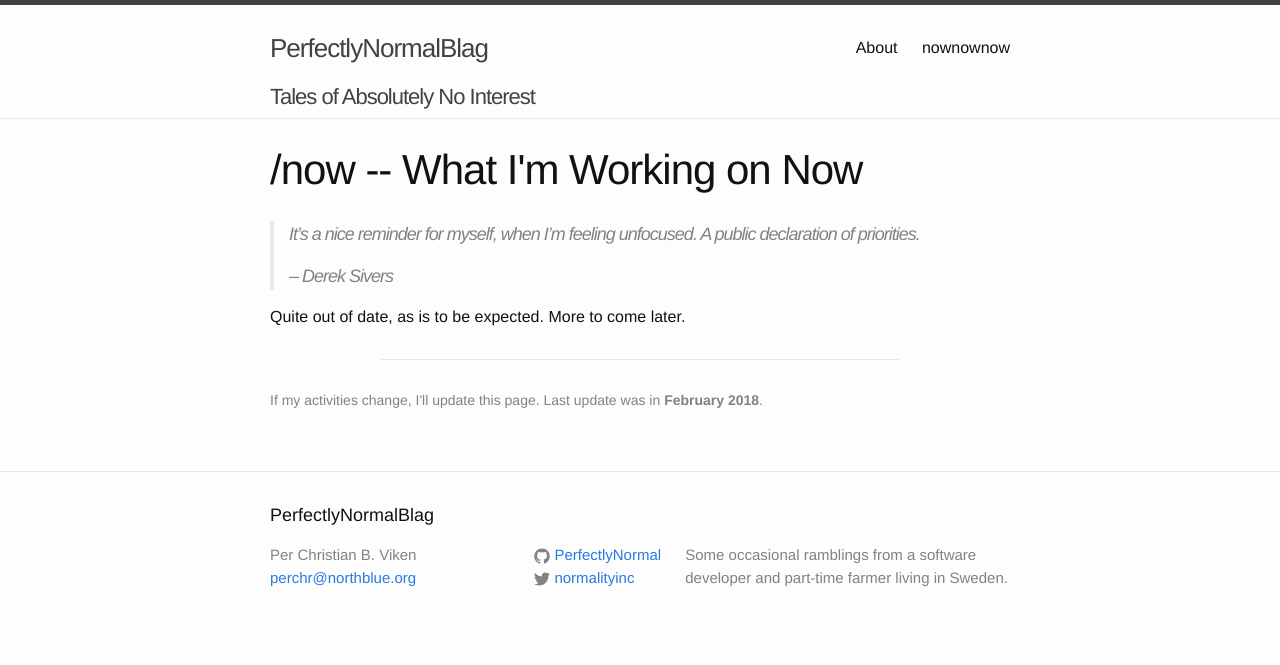
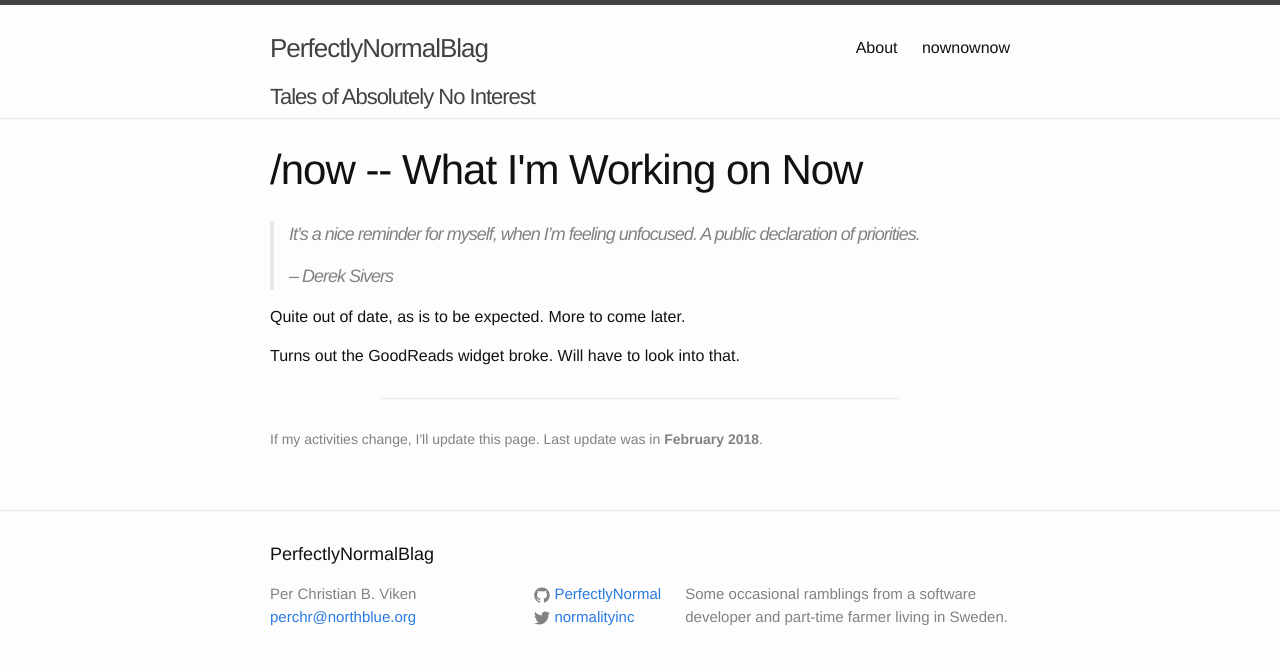
Before and after one commit to PerfectlyNormal/eastblue-blag, a Jekyll site: the page built from now.md, in a window 1280 px wide. Shown: the top 665 px of the page. Built offline with Jekyll 4.4.1, drawn with Linux system fonts in a browser that asks for light colours.

Commit message:
GoodReads widget broke

```diff
--- a/now.md
+++ b/now.md
@@ -61,6 +61,8 @@ permalink: /now/
 
 Quite out of date, as is to be expected. More to come later.
 
+Turns out the GoodReads widget broke. Will have to look into that.
+
 <hr class="divider">
 
 <p class="post-meta">
```
